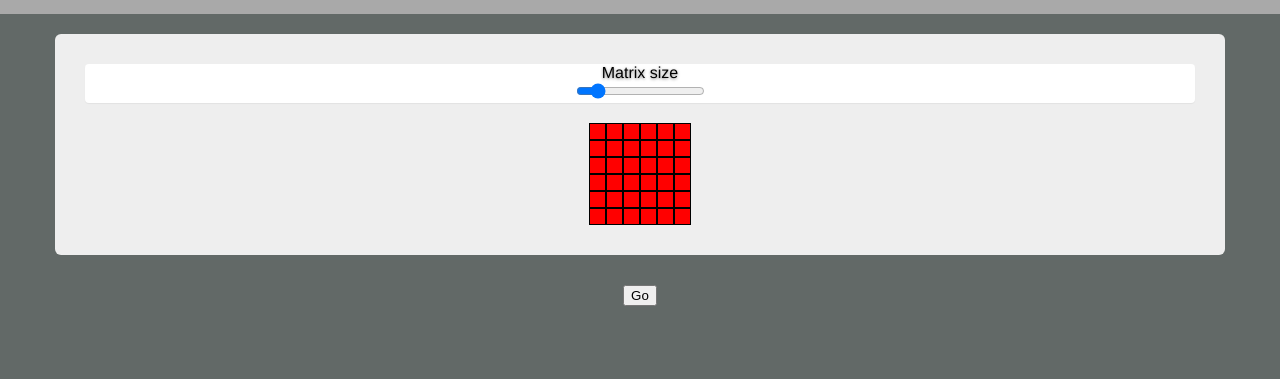
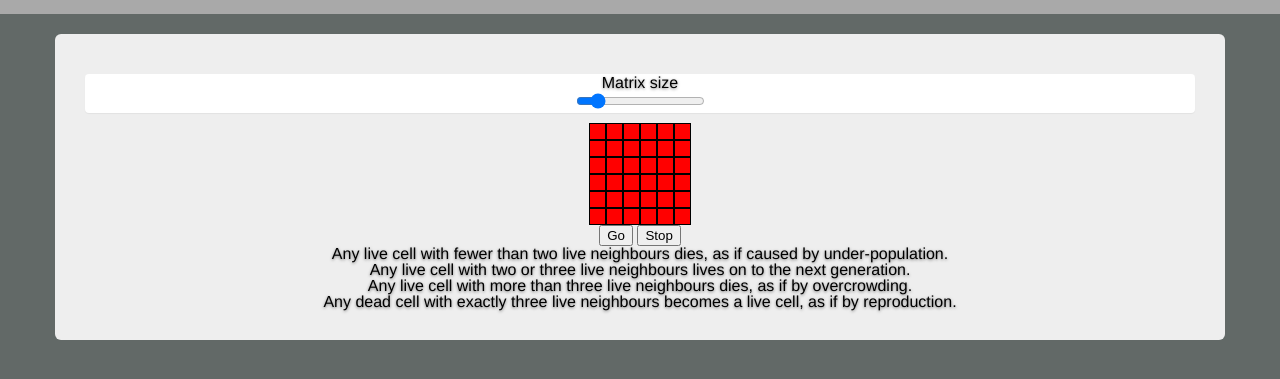
Before and after one commit to deepzm/game-of-life, a plain HTML site: page js/gol.html in a window 1280 px wide. Both pictures are taken after a click on the button "Go". Shown: the part 31-410 px from the top of the page. Drawn offline with nearby package versions, Linux system fonts and the light colour scheme.

Commit message:
impl auto mode

```diff
--- a/js/css/gol.css
+++ b/js/css/gol.css
@@ -38,7 +38,8 @@ body {
 }
 
 .panel {
-	margin-bottom: 20px;
+	margin-bottom: 10px;
+	margin-top: 10px;
 	background-color: #fff;
 	border: 1px solid transparent;
 	border-radius: 4px;
--- a/js/gol.html
+++ b/js/gol.html
@@ -26,17 +26,31 @@
 				<div id="gol" >
 
 				</div>
-			</div>
-			<div>
-				<button id="go-button"> Go </button>
-			</div>
-		</div>
+        <div>
+          <button id="go-button"> Go </button>
+          <button id="stop-button"> Stop </button>
+          <button id="step-button"> Step </button>
+        </div>
+        <div class="panel-bulletpoints">
+          <ul>
+            <li>Any live cell with fewer than two live neighbours dies, as if caused by under-population.</li>
+            <li>Any live cell with two or three live neighbours lives on to the next generation.</li>
+            <li>Any live cell with more than three live neighbours dies, as if by overcrowding.</li>
+            <li>Any dead cell with exactly three live neighbours becomes a live cell, as if by reproduction.</li>
+          </ul>
+        </div>
+      </div>
+    </div>
 
 
 
 	<script src="http://code.jquery.com/jquery-1.11.0.min.js"></script>
   	<script src="script/gol.js"></script>
   	<script type="text/javascript">
+      $("#stop-button").css({
+        'display': 'none'
+      });
+
   		var gol = new GameOfLife('gol', 6, 6);
 
   		$("#matrix-size").change(function () {
@@ -44,9 +58,39 @@
   			gol = new GameOfLife('gol', matrixSize, matrixSize);
   		})
 
+  		var intervalId;
+
+      $("#step-button").click(function() {
+        gol.go();
+      });
+
   		$("#go-button").click(function() {
-  			gol.go();
-  		});
+        if(!intervalId) {
+    			intervalId = setInterval(function () {
+    				gol.go();
+    			}, 1000);
+
+          $("#stop-button").css({
+            'display': 'inline'
+          });
+          $("#step-button").css({
+            'display': 'none'
+          });
+  		  }
+      });
+
+  		$("#stop-button").click(function() {
+  			if(intervalId) {
+  				clearInterval(intervalId);
+  				intervalId = null;
+          $("#step-button").css({
+            'display': 'inline'
+          });
+          $("#stop-button").css({
+            'display': 'none'
+          });
+  			}
+  		})
   	</script>
 </body>
 </html>
```
